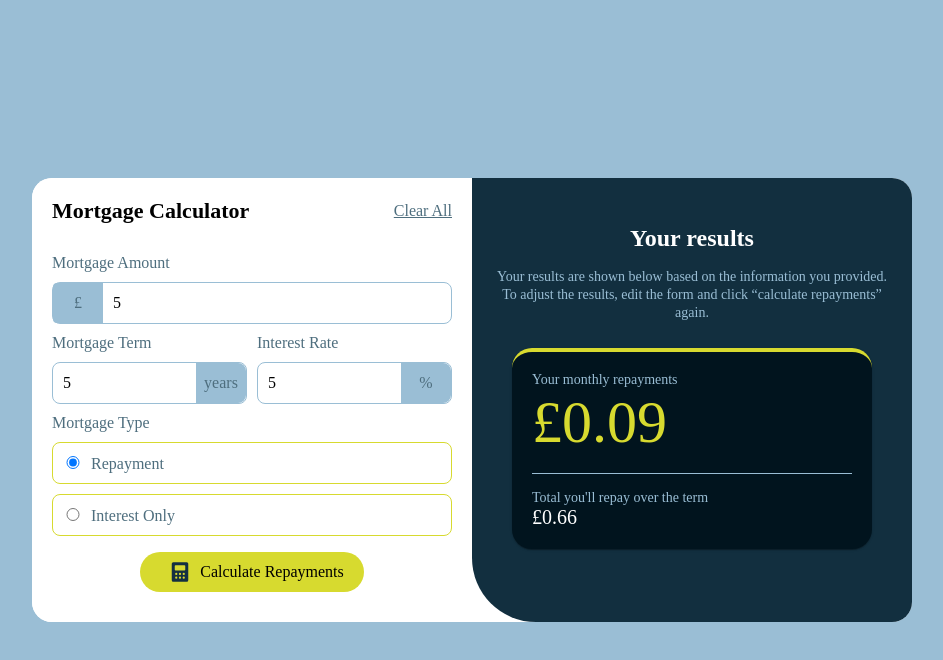
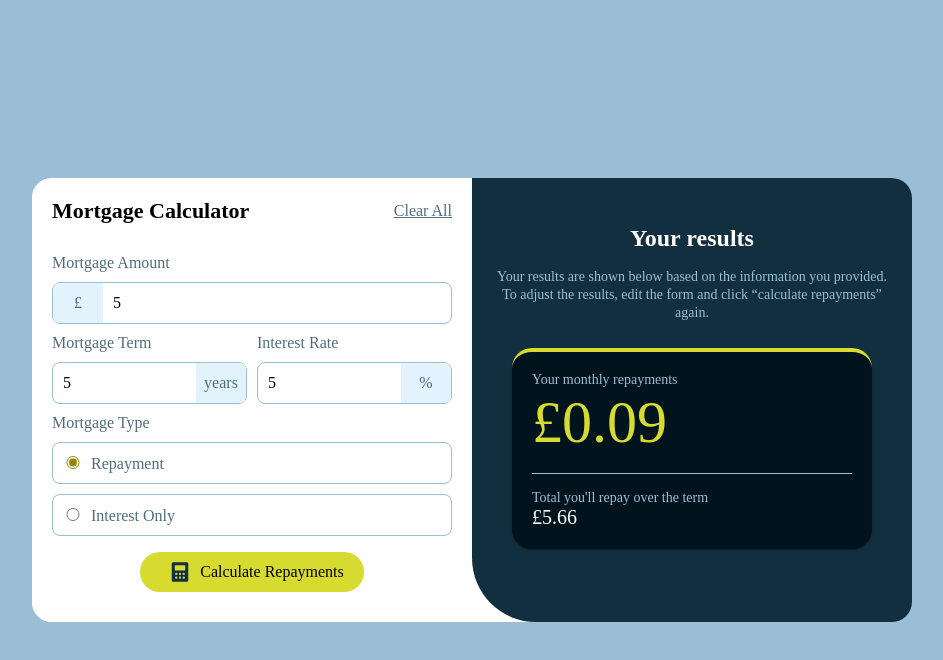
Before and after one commit to Zhxixin/mortgage.calculator, a React (Vite) app: page / in a window 1280 px wide. Both pictures are taken after typing "5", "5", "5" into the empty fields and a click on the button "Calculate Repayments". Shown: the top 660 px of the page, without its empty margins (168-1111 px from the left). Built offline with nearby package versions, Linux system fonts and the light colour scheme.

Commit message:
modify UI

```diff
--- a/src/components/calculator_result.tsx
+++ b/src/components/calculator_result.tsx
@@ -4,11 +4,12 @@ import illustrationIcon from "./../assets/images/illustration-empty.svg";
 import { mortgegeReducer } from "../store/store";
 import { Card } from "@mui/material";
 import { useStoreAction } from "../util/context";
+import { numFormat } from "../util/types";
 export const CalculatorResult = () => {
 
     const { state } = useStoreAction();
 
-    console.log('render CalculatorResult', state);
+    // console.log('render CalculatorResult', state);
 
     return (
         <div className="calculator-result-container">
@@ -26,10 +27,10 @@ export const CalculatorResult = () => {
                         To adjust the results, edit the form and click “calculate repayments” again.</div>
                     <Card className="result-card">
                         <div className="monthly-repayments"> Your monthly repayments</div>
-                        <div className="mortgage-pay"> {state.mortgageType === 'interestOnly' ? `£ ${state.monthlyInterest}` : `£${state.monthlyPayment}`}</div>
+                        <div className="mortgage-pay"> {state.mortgageType === 'interestOnly' ? `${numFormat(state.monthlyInterest)}` : `${numFormat(state.monthlyPayment)}`}</div>
                         <hr className="divider" />
                         <div className="tip"> Total you'll repay over the term</div>
-                        <div className="mortgage-result">{state.mortgageType === 'interestOnly' ? `£ ${state.totalPayment}` : `£${state.totalInterest}`}</div>
+                        <div className="mortgage-result">{state.mortgageType === 'interestOnly' ? `${numFormat(state.totalInterest)}` : `${numFormat(state.totalPayment)}`}</div>
                     </Card>
                 </>}
 
--- a/src/components/mortgage_calculator.tsx
+++ b/src/components/mortgage_calculator.tsx
@@ -1,24 +1,40 @@
 
-import { Radio } from "@mui/material";
-import * as React from "react"
 import { useForm } from "react-hook-form"
-import { calculateMortgage, MortgageDetails, MortgageResult } from "../util/types";
-import { MortgageAmount } from "./mortgage_amount";
+import { calculateMortgage, MortgageDetails, MortgageResult, MortgageType } from "../util/types";
 import calculatorIcon from "./../assets/images/icon-calculator.svg";
-import { useEffect, useReducer } from "react";
-import { MortgageType } from "./mortgage_type";
-import { mortgegeReducer } from "../store/store";
+import { useEffect, useState } from "react";
 import { useStoreAction } from "../util/context";
 
 export const MortgageCalculator = () => {
 
     const { state, dispatch } = useStoreAction();
+    const [mortgageType, setMortgageType] = useState<MortgageType>();
 
-    const { register, setValue, getValues, handleSubmit, reset, formState: { errors } } = useForm<MortgageDetails>();
+    const { register, getValues, handleSubmit, reset, formState: { errors }, } = useForm<MortgageDetails>();
+    const [focusState, setFocusState] = useState<{ [key: string]: boolean }>({
+        mortgageAmount: false,
+        mortgageTerm: false,
+        interestRate: false,
+    });
+
+    const handleFocus = (field: string) => {
+        if (focusState[field]) return;
+        setFocusState((prev) => ({ ...prev, [field]: true }));
+    };
+
+    const handleBlur = (field: string) => {
+        if (!focusState[field]) return;
+        setFocusState((prev) => ({ ...prev, [field]: false }));
+    };
+
+
 
     const onSubmit = handleSubmit((data) => {
         console.log('提交的数据', data);
-
+        if (!data.mortgageType) {
+            alert('Please select a mortgage type');
+            return;
+        }
         const mortgageDetails: MortgageDetails = {
             mortgageAmount: data.mortgageAmount,
             interestRate: data.interestRate,
@@ -27,7 +43,7 @@ export const MortgageCalculator = () => {
         };
 
         const result: MortgageResult = calculateMortgage(mortgageDetails);
-        dispatch?.call(this, { type: "mortgageResult", payload: { ...result, mortgageType: data.mortgageType ?? "repayment" } });
+        dispatch?.call(this, { type: "mortgageResult", payload: { ...result, mortgageType: data.mortgageType } });
 
     });
     const resetForm = () => {
@@ -49,10 +65,10 @@ export const MortgageCalculator = () => {
 
             <div className="amount-container">
                 <div className="title"> Mortgage Amount</div>
-                <div className={`${errors.mortgageAmount && 'error'} input-wrapper`}>
-                    <span className={`${errors.mortgageAmount && 'error'} unit`}>£</span>
-                    <input {...register("mortgageAmount", { required: true, min: 1, maxLength: 10, valueAsNumber: true, })} type="number" />
-                    {/* <input type="text" id="mortgageAmount" name="username" className="input-field"/> */}
+                <div className={`${errors.mortgageAmount && 'error'} ${focusState.mortgageAmount && 'hover'} input-wrapper`}>
+                    <span className={`${errors.mortgageAmount && 'error'} ${focusState.mortgageAmount && 'hover'} unit`}>£</span>
+                    <input {...register("mortgageAmount", { required: true, min: 1, maxLength: 10, valueAsNumber: true, })} type="number" onFocus={() => handleFocus("mortgageAmount")}
+                        onBlur={() => handleBlur("mortgageAmount")} />
                 </div>
                 {errors.mortgageAmount && <div className="error">This field is required</div>}
             </div>
@@ -61,17 +77,17 @@ export const MortgageCalculator = () => {
             <div className="input-container">
                 <div className="term-container">
                     <div className="title">Mortgage Term</div>
-                    <div className={`${errors.mortgageTerm && 'error'} input-wrapper`}>
-                        <input {...register("mortgageTerm", { required: true, min: 1, maxLength: 10, valueAsNumber: true, })} type="number" className={`${errors.mortgageTerm && 'error'} input-field`} />
-                        <span className={`${errors.mortgageTerm && 'error'} unit`}>years</span>
+                    <div className={`${errors.mortgageTerm && 'error'} ${focusState.mortgageTerm && 'hover'} input-wrapper`}>
+                        <input {...register("mortgageTerm", { required: true, min: 1, maxLength: 10, valueAsNumber: true, })} type="number" onFocus={() => handleFocus('mortgageTerm')} onBlur={() => handleBlur('mortgageTerm')} />
+                        <span className={`${errors.mortgageTerm && 'error'} ${focusState.mortgageTerm && 'hover'} unit`}>years</span>
                     </div>
                     {errors.mortgageTerm && <div className="error">This field is required</div>}
                 </div>
                 <div className="rate-container">
                     <div className="title">Interest Rate</div>
-                    <div className={`${errors.interestRate && 'error'} input-wrapper`}>
-                        <input {...register("interestRate", { required: true, min: 0, maxLength: 10, valueAsNumber: true, })} type="number" className={`${errors.interestRate && 'error'} input-field`} />
-                        <span className={`${errors.interestRate && 'error'} unit`}>%</span>
+                    <div className={`${errors.interestRate && 'error'} ${focusState.interestRate && 'hover'} input-wrapper`}>
+                        <input {...register("interestRate", { required: true, min: 0, maxLength: 10, valueAsNumber: true, })} type="number" onFocus={() => handleFocus('interestRate')} onBlur={() => handleBlur('interestRate')} />
+                        <span className={`${errors.interestRate && 'error'} ${focusState.interestRate && 'hover'} unit`}>%</span>
                     </div>
                     {errors.interestRate && <div className="error">This field is required</div>}
                 </div>
@@ -79,11 +95,11 @@ export const MortgageCalculator = () => {
             <div className="mortgage-type-container">
                 <div className="title">Mortgage Type</div>
 
-                <div className="repayment">
-                    <label htmlFor="repayment"><input id="repayment" {...register("mortgageType")} type="radio" value='repayment' />Repayment</label>
+                <div className={`${mortgageType == 'repayment' && 'selected'} repayment`}>
+                    <label htmlFor="repayment"><input id="repayment" {...register("mortgageType")} type="radio" value='repayment' onChange={() => setMortgageType(() => 'repayment')} />Repayment</label>
                 </div>
-                <div className="interestOnly">
-                    <label htmlFor="interestOnly"><input id="interestOnly" {...register("mortgageType")} type="radio" value='interestOnly' />Interest Only</label>
+                <div className={`${mortgageType == 'interestOnly' && 'selected'} interest-only`}>
+                    <label htmlFor="interestOnly"><input id="interestOnly" {...register("mortgageType")} type="radio" value='interestOnly' onChange={() => setMortgageType(() => 'interestOnly')} />Interest Only</label>
                 </div>
 
             </div>
--- a/src/store/store.ts
+++ b/src/store/store.ts
@@ -14,7 +14,7 @@ export const mortgegeReducer = (state: State, action: Action): State => {
         case "mortgageResult":
             return { ...state, ...action.payload };
         case "reset":
-            return { mortgageType: "repayment" };
+            return {};
         default:
             return state;
     }
--- a/src/styles/global.scss
+++ b/src/styles/global.scss
@@ -26,12 +26,10 @@ body {
 }
 
 .mortgage-container {
-    // max-width: min-content;
     margin: auto;
     color: black;
     background-color: white;
 
-    // border-radius: 1.875rem;
     .calculator-container {
         flex: 1;
         padding: 1.25rem;
@@ -58,7 +56,7 @@ body {
 
         .input-wrapper,
         .repayment,
-        .interestOnly {
+        .interest-only {
             color: $color-slate-700;
             border-radius: .5rem;
             height: 2.5rem;
@@ -66,6 +64,8 @@ body {
             margin: .625rem auto;
             display: flex;
         }
+
+
 
         .input-wrapper {
             border: 1px solid $color-slate-300;
@@ -79,7 +79,7 @@ body {
             }
 
             .unit {
-                background-color: $color-slate-300;
+                background-color: $color-slate-100;
                 height: 2.5rem;
                 text-align: center;
                 display: inline-block;
@@ -103,6 +103,7 @@ body {
                 color: black;
                 flex: 1;
                 padding: 0 .625rem;
+                accent-color: #988403;
             }
         }
 
@@ -111,8 +112,8 @@ body {
             // display: flex;
             // gap: .625rem;
             .unit {
-                border-top-right-radius: .5rem;
-                border-bottom-right-radius: .5rem;
+                border-top-right-radius: .375rem;
+                border-bottom-right-radius: .375rem;
 
                 &.error {
                     color: white;
@@ -128,31 +129,36 @@ body {
 
         .amount-container {
             .unit {
-                border-top-left-radius: .25rem;
-                border-bottom-left-radius: .25rem;
+                border-top-left-radius: .375rem;
+                border-bottom-left-radius: .375rem;
             }
         }
 
         .mortgage-type-container {
 
             .repayment,
-            .interestOnly {
-                border: 1px solid $color-lime;
+            .interest-only {
+                border: 1px solid $color-slate-300;
                 display: flex;
                 align-items: center;
 
-                input {
+                input[type="radio"] {
                     width: 1.875rem;
+
+                    &:checked {
+                        accent-color: #988403;
+                        outline: none;
+                        box-shadow: none;
+                    }
+                }
+
+                &.selected {
+                    background-color: color.scale($color-lime, $lightness: 80%);
+                    font-weight: 500;
+                    border: 1px solid $color-lime;
                 }
             }
 
-            .select {
-                background-color: color.scale($color-lime, $lightness: -50%);
-            }
-
-            &.hover {
-                background-color: color.scale($color-lime, $lightness: 30%);
-            }
         }
 
         .input-container,
@@ -195,6 +201,10 @@ body {
         color: white;
         padding: 1.25rem;
 
+        .result-title {
+            text-align: start;
+        }
+
         img {
             margin: 1.25rem;
         }
@@ -222,6 +232,10 @@ body {
             .mortgage-pay {
                 font-size: 3.75rem;
                 color: $color-lime;
+                word-wrap: break-word;
+                overflow-wrap: break-word;
+                max-width: 18.75rem;
+
             }
 
             .divider {
@@ -234,6 +248,10 @@ body {
                 font-size: 1.25rem;
                 font-weight: 500;
                 color: white;
+                word-wrap: break-word;
+                overflow-wrap: break-word;
+                max-width: 18.75rem;
+
             }
         }
     }
@@ -241,18 +259,12 @@ body {
     @media screen and (min-width: 768px) {
         display: flex;
         justify-content: space-around;
-        // align-items: self-start;
-        // align-self: center;
         border-radius: 1.25rem;
         margin: auto;
         max-width: min-content;
 
-        // background-color: white;
         .calculator-container {
-            // flex: 1;
             border-radius: 1.25rem;
-            // max-width: min-content;
-
             min-width: 25rem;
 
             .calculator-title {
@@ -287,11 +299,6 @@ body {
             border-top-right-radius: 1.25rem;
             border-bottom-right-radius: 1.25rem;
 
-
-            .result-title {
-                text-align: start;
-            }
-
             .result-card {
                 min-width: 80%;
             }
--- a/src/util/types.ts
+++ b/src/util/types.ts
@@ -40,8 +40,16 @@ export function calculateMortgage({
 
     return {
         monthlyPayment: parseFloat(monthlyPayment.toFixed(2)), // 保留两位小数
-        monthlyInterest: parseFloat(monthlyPayment.toFixed(2)), // 保留两位小数
+        monthlyInterest: parseFloat(monthlyInterest.toFixed(2)), // 保留两位小数
         totalPayment: parseFloat(totalPayment.toFixed(2)),
         totalInterest: parseFloat(totalInterest.toFixed(2)),
     };
 }
+
+
+
+
+export const numFormat = (
+    num?: number,
+    options: Intl.NumberFormatOptions & { currency?: string } = { style: "currency", currency: "GBP" }
+): string => Intl.NumberFormat("en-GB", options).format(num ?? 0);
```
Also changed, not shown: src/components/interest_rate.tsx (deleted, +0 -7 lines), src/components/mortgage_amount.tsx (deleted, +0 -18 lines), src/components/mortgage_term.tsx (deleted, +0 -7 lines), src/components/mortgage_type.tsx (deleted, +0 -7 lines).
